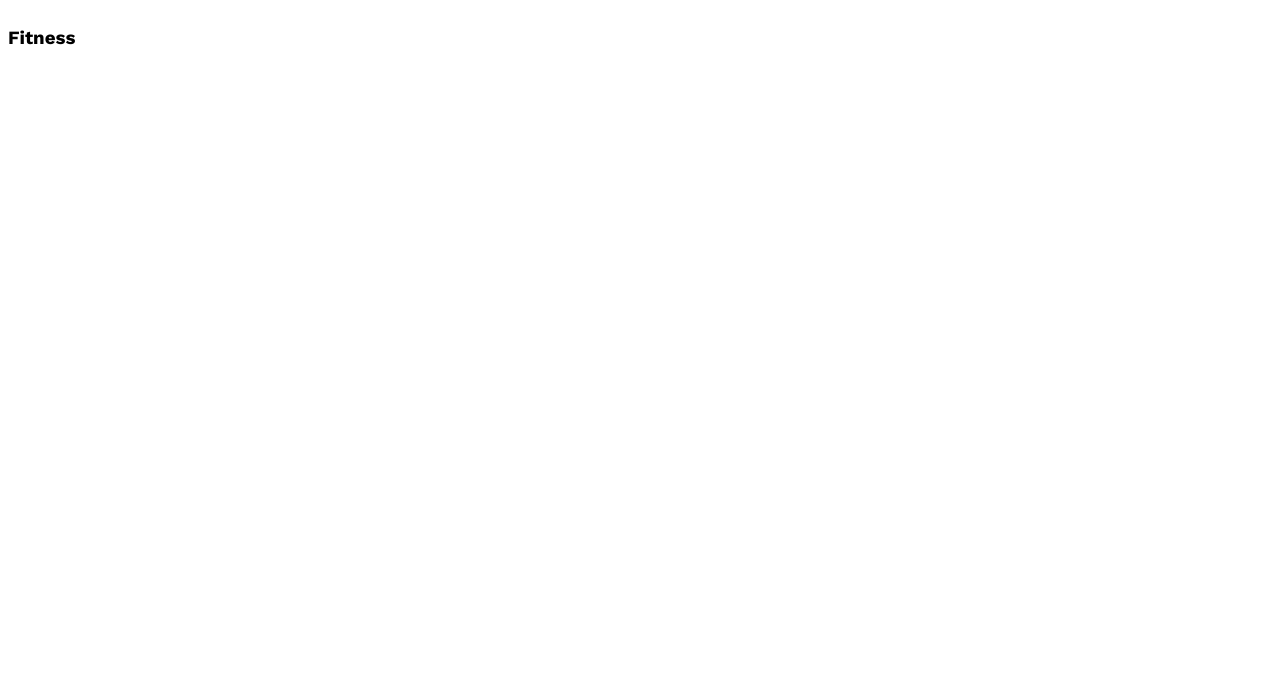
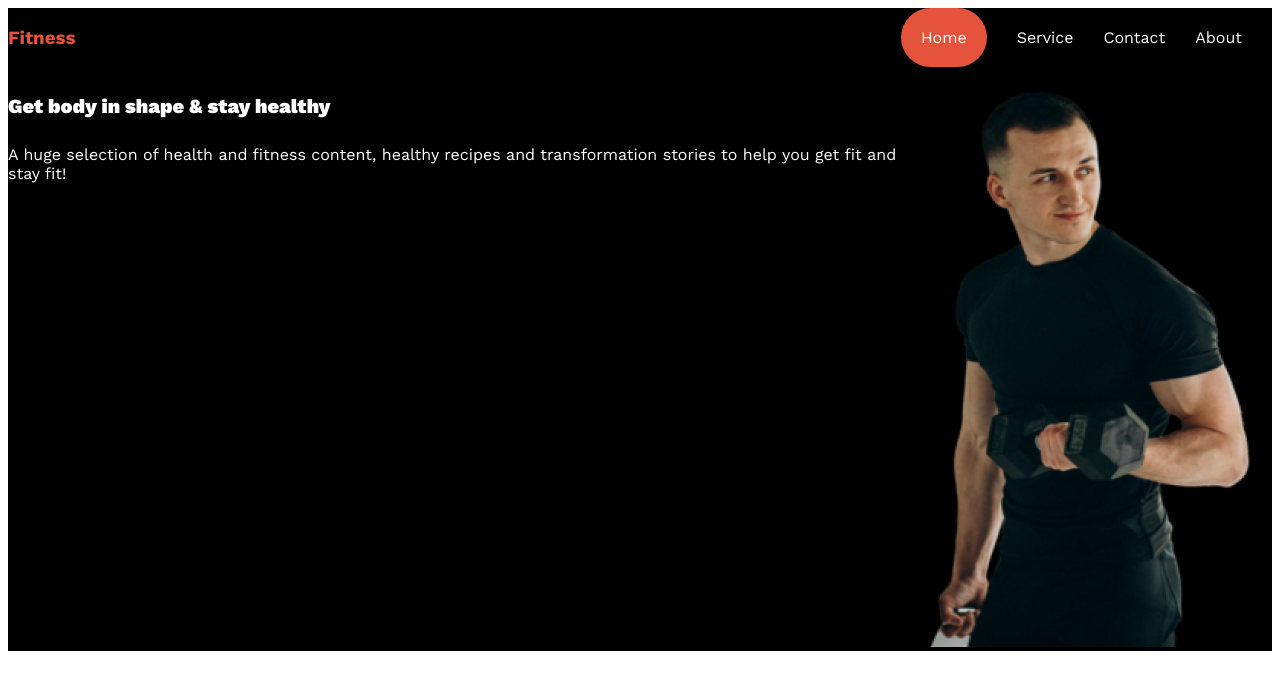
Before and after one commit to kamronnaher/B10A2-versatile-website, a plain HTML site: page images/index.html in a window 1280 px wide. Drawn offline with nearby package versions, Linux system fonts and the light colour scheme.

Commit message:
added some feature information

```diff
--- a/images/index.html
+++ b/images/index.html
@@ -11,12 +11,26 @@
         <nav class="navbar display-flex">
             <h3 class="fitness">Fitness</h3>
             <ul class="nav-link display-flex">
-                <li class="nav-item"><a href="" class="nav-link text-white">Home</a></li>
+                <li class="nav-item"><a href="" class="nav-link text-white"><span id="home">Home</span></a></li>
                 <li class="nav-item"><a href="" class="nav-link text-white">Service</a></li>
                 <li class="nav-item"><a href="" class="nav-link text-white">Contact</a></li>
                 <li class="nav-item"><a href="" class="nav-link text-white">About</a></li>
             </ul>
         </nav>
+        <section class="features">
+            <div>
+                <div class="feature-card">
+                    <h4 class="feature-tittle text-white">Get body in shape & stay healthy</h4>
+                    <p class="text-white">A huge selection of health and fitness content, healthy recipes and transformation stories to help you get fit and stay fit!</p>
+                    <div class="button">
+
+                    </div>
+                </div>
+            </div>
+            <div>
+                <img src="Images 2.png" alt="">
+            </div>
+        </section>
     </header>
 
 </body>
--- a/images/styles/fitness.css
+++ b/images/styles/fitness.css
@@ -12,6 +12,9 @@
 /* dark 02 */
 .text-white{
     color: rgba(255, 255, 255, 1);
+}
+.bg-light{
+    background-color: black;
 }
 
 
@@ -35,3 +38,27 @@
     list-style: none;
     margin-right: 30px;
 }
+
+.fitness{
+    color: rgba(230, 83, 60, 1);
+}
+
+#home{
+background-color: rgba(230, 83, 60, 1);
+border-radius: 46px;
+font-weight: 400;
+padding: 20px;
+
+}
+
+/* feature styles */
+.feature-tittle{
+    font-weight: 900;
+    font-size: 1.25rem;
+    align-items: center;
+}
+
+.features{
+    display: flex;
+
+}
```
